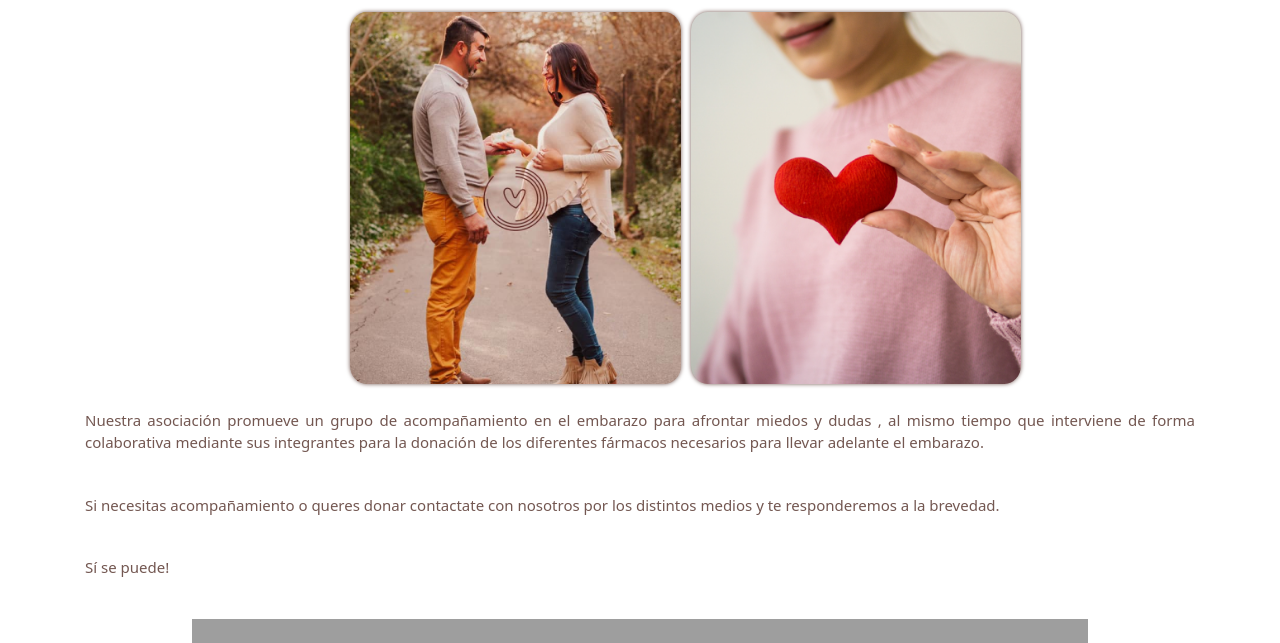
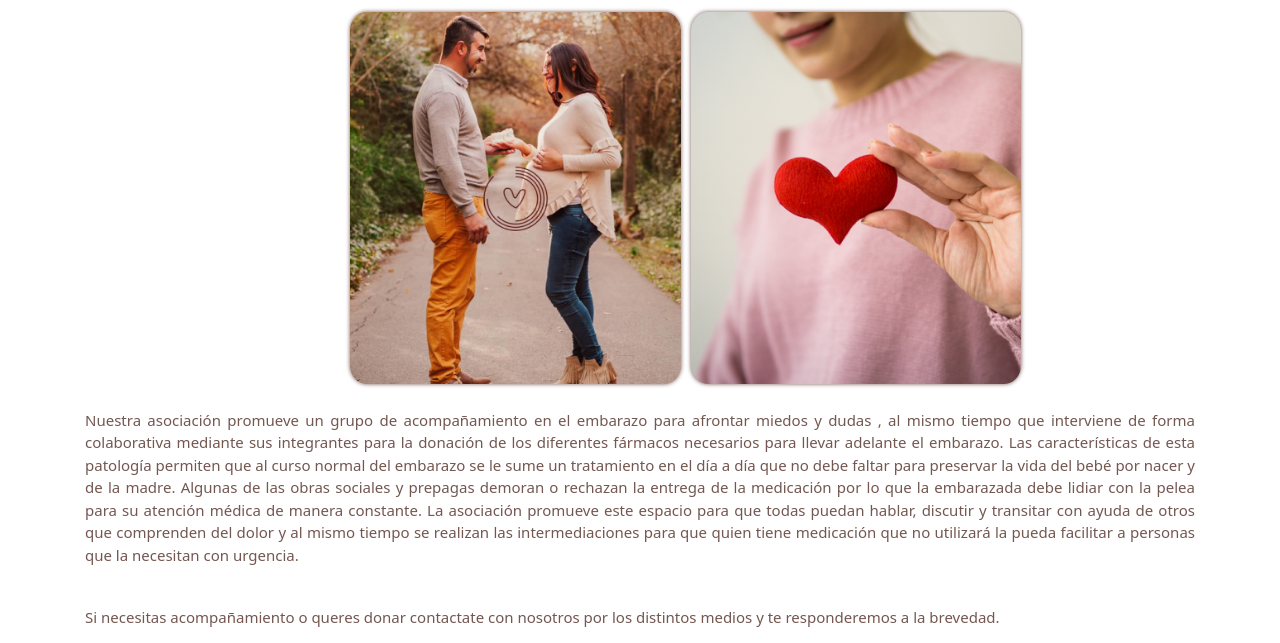
Before and after one commit to ViGonzalez18/Trombofilia-y-Trombosis-Argentina, a website: page paginas/trombofiliayembarazo.html in a window 1280 px wide. Shown: the part 157-800 px from the top of the page. Drawn offline with nearby package versions, Linux system fonts and the light colour scheme; grey boxes are pictures that could not be loaded; a web font is replaced by a local one.

Commit message:
cambios12

```diff
--- a/paginas/trombofiliayembarazo.html
+++ b/paginas/trombofiliayembarazo.html
@@ -68,6 +68,7 @@
 
             <p class="texto container">
               Nuestra asociación promueve un grupo de acompañamiento en el embarazo para afrontar miedos y dudas , al mismo tiempo que interviene de forma colaborativa mediante sus integrantes para la donación de los diferentes fármacos necesarios para llevar adelante el embarazo.
+              Las características de esta patología permiten que al curso normal del embarazo se le sume un tratamiento en el día a día que no debe faltar para preservar la vida del bebé por nacer y de la madre. Algunas de las obras sociales y prepagas demoran o rechazan la entrega de la medicación por lo que la embarazada debe lidiar con la pelea para su atención médica de manera constante. La asociación promueve este espacio para que todas puedan hablar, discutir y transitar con ayuda de otros que comprenden del dolor y al mismo tiempo se realizan las intermediaciones para que quien tiene medicación que no utilizará la pueda facilitar a personas que la necesitan con urgencia.
             </p>
             <p class="texto container">
               Si necesitas acompañamiento o queres donar contactate con nosotros por los distintos medios y te responderemos a la brevedad.
```
